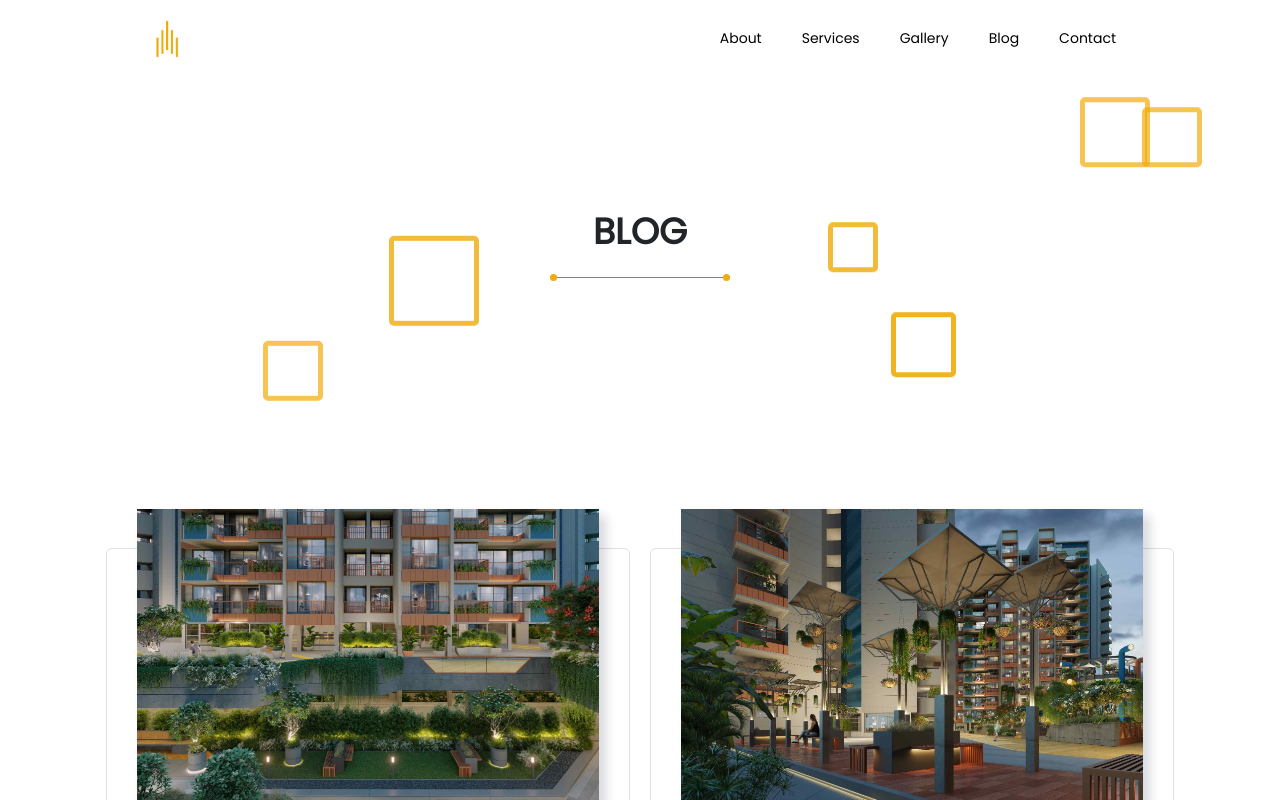
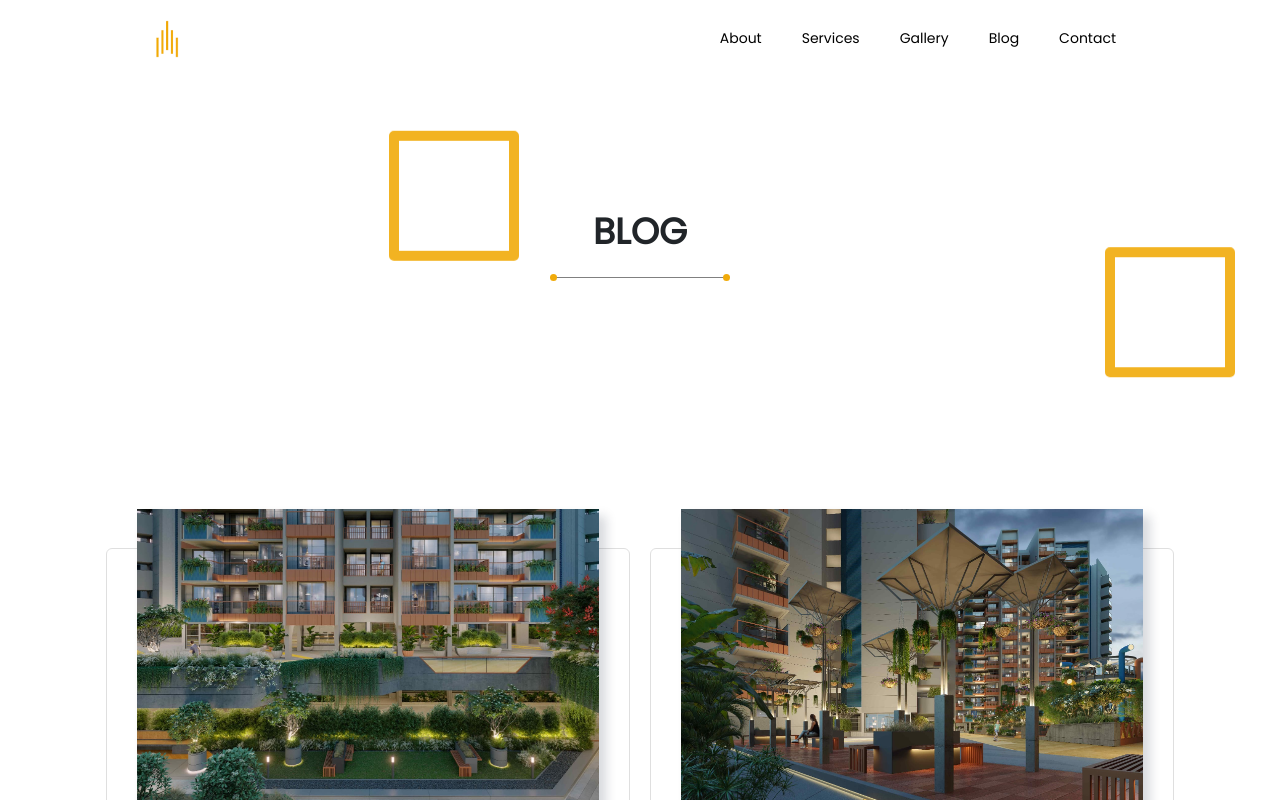
Before and after one commit to ArcticDevs/SurviWebsite, a React (Create React App) app: page /blog in a window 1280 px wide. Shown: the top 800 px of the page. Built offline with nearby package versions, Linux system fonts and the light colour scheme.

Commit message:
Updated Files

```diff
--- a/src/components/AnimatedHeader.jsx
+++ b/src/components/AnimatedHeader.jsx
@@ -6,7 +6,7 @@ const AnimatedHeader = () => {
 
     return (
             <ul className='animated-box'>
-                {[...Array(16)].map((val, index) =>
+                {[...Array(12)].map((val, index) =>
                     <li key={index}></li>
                 )}
             </ul>
--- a/src/styles/AnimatedHeader.css
+++ b/src/styles/AnimatedHeader.css
@@ -13,10 +13,10 @@
     position: absolute;
     display: block;
     list-style: none;
-    width: 50px;
-    height: 50px;
+    width: 130px;
+    height: 130px;
     border-radius: 5px;
-    border: 5px solid var(--hover-color);
+    border: 10px solid var(--hover-color);
     opacity: 0;
     z-index: -1;
 }
@@ -33,117 +33,64 @@
 }
 
 .animated-box li:nth-child(1){
-    left: 75%;
-    width: 100px;
-    height: 100px;
-    animation-delay: 0s;
+    left: 61%;
+    animation-delay: 2s;
 }
 
 .animated-box li:nth-child(2){
-    left: 10%;
-    width: 80px;
-    height: 80px;
+    /* left: 4vw; */
+    left: 5%;
     animation-delay: 2s;
 }
 
 .animated-box li:nth-child(3){
-    left: 65%;
-    width: 50px;
-    height: 50px;
-    animation-delay: 4s;
+    left: 74%;
+    animation-delay: 1s;
 }
 
 .animated-box li:nth-child(4){
-    left: 25%;
-    width: 70px;
-    height: 70px;
+    left: 17%;
+    /* left: 17vw; */
+    animation-delay: 1s;
+}
+
+.animated-box li:nth-child(5){
+    left: 87%;
     animation-delay: 0s;
 }
 
-.animated-box li:nth-child(5){
-    left: 80%;
-    width: 60px;
-    height: 60px;
-    animation-delay: 2s;
+.animated-box li:nth-child(6){
+    left: 30%;
+    animation-delay: 0s;
 }
-
-.animated-box li:nth-child(6){
-    left: 20%;
-    width: 60px;
-    height: 60px;
-    animation-delay: 3s;
-}
-
 .animated-box li:nth-child(7){
-    left: 90%;
-    width: 60px;
-    height: 60px;
-    animation-delay: 3s;
+    left: 61%;
+    animation-delay: 7s;
 }
 
 .animated-box li:nth-child(8){
-    left: 30%;
-    width: 75px;
-    height: 75px;
-    animation-delay: 1s;
+    left: 5%;
+    animation-delay: 7s;
 }
 
 .animated-box li:nth-child(9){
-    left: 70%;
-    width: 65px;
-    height: 65px;
+    left: 74%;
+    animation-delay: 6s;
+}
+
+.animated-box li:nth-child(10){
+    left: 17%;
+    animation-delay: 6s;
+}
+
+.animated-box li:nth-child(11){
+    left: 87%;
     animation-delay: 5s;
 }
 
-.animated-box li:nth-child(10){
+.animated-box li:nth-child(12){
     left: 30%;
-    width: 90px;
-    height: 90px;
-    animation-delay: 4s;
-}
-.animated-box li:nth-child(11){
-    left: 85%;
-    width: 70px;
-    height: 70px;
-    animation-delay: 3s;
-}
-
-.animated-box li:nth-child(12){
-    left: 15%;
-    width: 100px;
-    height: 100px;
-    animation-delay: 0s;
-}
-
-.animated-box li:nth-child(13){
-    left: 75%;
-    width: 55px;
-    height: 55px;
-    animation-delay: 2s;
-    /* animation-duration: 45s; */
-}
-
-.animated-box li:nth-child(14){
-    left: 5%;
-    width: 35px;
-    height: 35px;
-    animation-delay: 0s;
-    /* animation-duration: 35s; */
-}
-
-.animated-box li:nth-child(15){
-    left: 85%;
-    width: 50px;
-    height: 50px;
-    animation-delay: 0s;
-    /* animation-duration: 11s; */
-}
-.animated-box li:nth-child(16){
-    left: 10%;
-    width: 80px;
-    height: 80px;
-    animation-delay: 1s;
-    /* animation-duration: 11s; */
+    animation-delay: 5s;
 }
 
 
--- a/src/styles/AnimatedSubscribe.css
+++ b/src/styles/AnimatedSubscribe.css
@@ -12,17 +12,15 @@
 .u-right {
     position: absolute;
     display: block;
-    width: 400px;
+    width: 350px;
     height: 350px;
     background-color: transparent;
+    border-radius: 100px;
 }
 
 .u-left {
-    border-bottom: 40px solid #f8cb65;
-    border-left: 40px solid #f8cb65;
-    border-right: 40px solid #f8cb65;
+    border: 40px solid #f8cb65;
     left: 5%;
-    border-radius: 0 0 100px 100px;
     top: -90vh;
 }
 
@@ -36,12 +34,9 @@
 }
 
 .u-right {
-    border-top: 40px solid #f8cb65;
-    border-left: 40px solid #f8cb65;
-    border-right: 40px solid #f8cb65;
+    border: 40px solid #f8cb65;
     right: 5%;
     bottom: -90vh;
-    border-radius: 100px 100px 0 0;
 }
 
 .u-right:nth-child(3) {
--- a/src/styles/Home.css
+++ b/src/styles/Home.css
@@ -379,7 +379,7 @@
     left: -15%;
     top: -80px;
     bottom: 0;
-    box-shadow: 0 0 0 50px inset var(--hover-color);
+    box-shadow: 0 0 0 40px inset var(--hover-color);
     /* border: 20px solid var(--hover-color); */
     /* background-color: var(--hover-color); */
     border-radius: 0 120px 120px 0;
```
